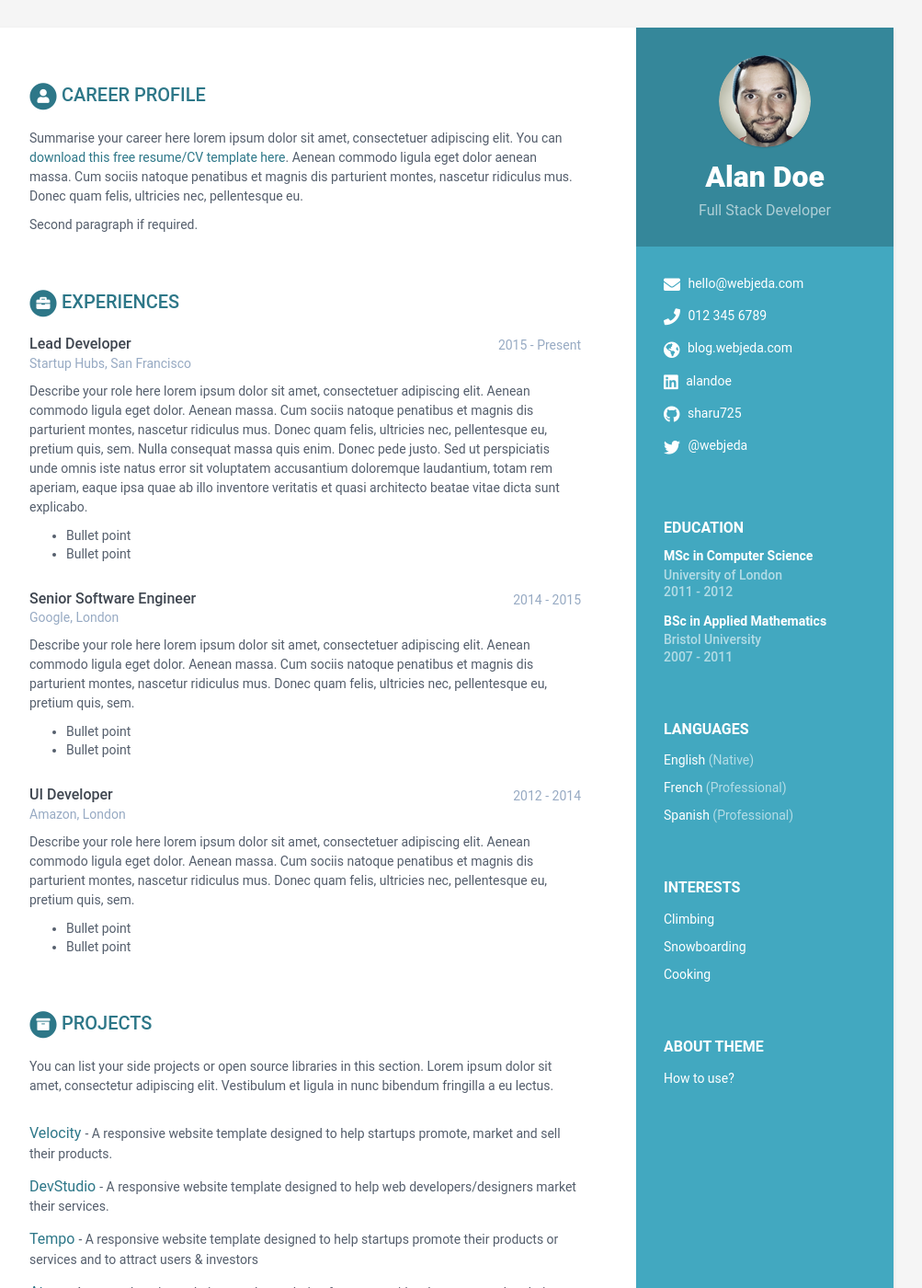
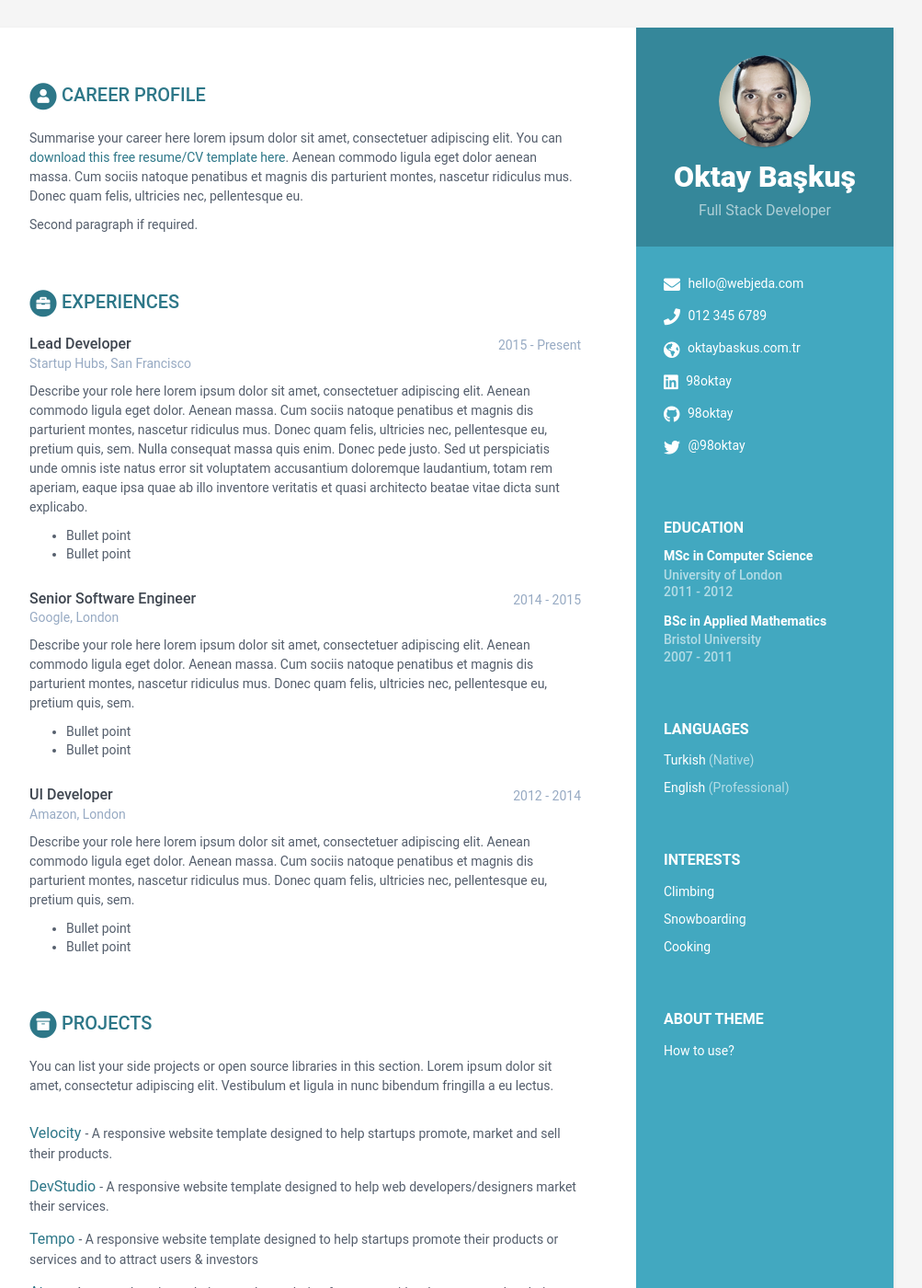
Before and after one commit to 98oktay/online-cv, a Jekyll site: the page built from docs/index.html, in a window 1280 px wide and 1400 px high. Shown: the whole window at 92% size, without its empty margins (168-1171 px from the left). Built offline with Jekyll 4.4.1, drawn with Linux system fonts in a browser that asks for light colours.

Commit message:
Update data.yml

```diff
--- a/docs/_data/data.yml
+++ b/docs/_data/data.yml
@@ -7,30 +7,27 @@ sidebar:
     education: True # set to False if you want education in main section instead of in sidebar
 
     # Profile information
-    name: Alan Doe
+    name: Oktay Başkuş
     tagline: Full Stack Developer
     avatar: profile.png  #place a 100x100 picture inside /assets/images/ folder and provide the name of the file below
 
     # Sidebar links
     email: hello@webjeda.com
     phone: 012 345 6789
-    website: blog.webjeda.com #do not add http://
-    linkedin: alandoe
-    github: sharu725
+    website: oktaybaskus.com.tr #do not add http://
+    linkedin: 98oktay
+    github: 98oktay
     gitlab:
     bitbucket:
-    twitter: '@webjeda'
+    twitter: '@98oktay'
     stack-overflow: # Number/Username, e.g. 123456/alandoe
     codewars:
 
     languages:
-      - idiom: English
+      - idiom: Turkish
         level: Native
 
-      - idiom: French
-        level: Professional
-
-      - idiom: Spanish
+      - idiom: English
         level: Professional
 
     interests:
@@ -189,9 +186,6 @@ skills:
       - name: HTML5 & CSS
         level: 95%
 
-      - name: Ruby on Rails
-        level: 85%
-
       - name: Sketch & Photoshop
         level: 60%
 
```
